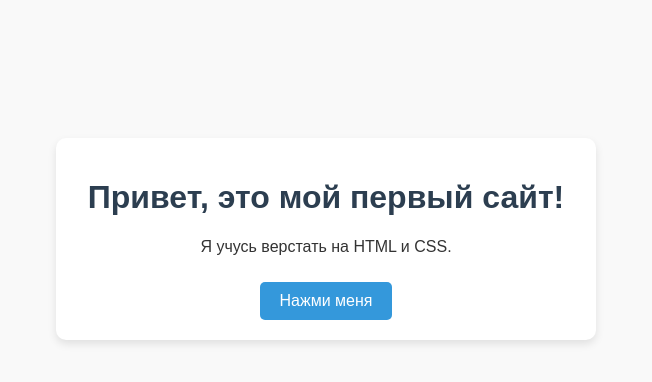
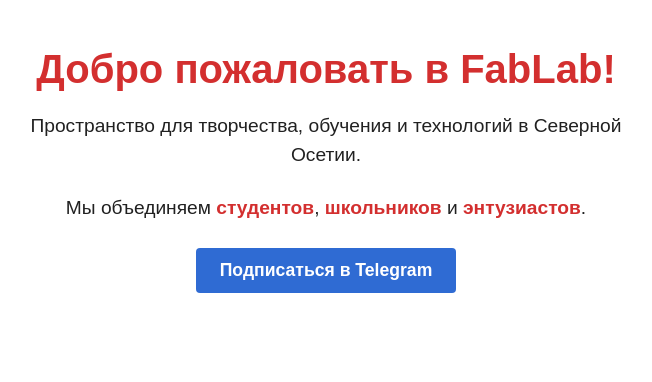
Before and after one commit to theRightWay77/di.github.io, a plain HTML site: page index.html in a window 1280 px wide. Shown: the whole page, without its empty margins (314-966 px from the left). Drawn offline with Linux system fonts and the light colour scheme.

Commit message:
Update index.html

```diff
--- a/index.html
+++ b/index.html
@@ -1,55 +1,68 @@
 <!DOCTYPE html>
 <html lang="ru">
 <head>
-  <meta charset="UTF-8" />
-  <meta name="viewport" content="width=device-width, initial-scale=1.0"/>
-  <title>Мой первый сайт</title>
+  <meta charset="UTF-8">
+  <meta name="viewport" content="width=device-width, initial-scale=1.0">
+  <title>FabLab Алания</title>
   <style>
     body {
       font-family: Arial, sans-serif;
-      background-color: #f9f9f9;
-      color: #333;
+      background-color: #FFFFFF;
+      color: #212121;
       text-align: center;
-      padding: 40px 20px;
-    }
-    h1 {
-      color: #2c3e50;
+      margin: 0;
+      padding: 20px;
     }
 
-    .card {
-      background: white;
-      padding: 20px;
-      margin: 90px auto;
-      max-width: 500px;
-      border-radius: 10px;
-      box-shadow: 0 4px 8px rgba(0,0,0,0.1);
+    h1 {
+      color: #D32F2F;
+      font-size: 2.5em;
+      margin-bottom: 20px;
     }
-    button {
-      background-color: #3498db;
+
+    p {
+      font-size: 1.2em;
+      max-width: 600px;
+      margin: 0 auto 25px;
+      line-height: 1.5;
+    }
+
+    .highlight {
+      color: #D32F2F;
+      font-weight: bold;
+    }
+
+    .btn-instagram {
+      display: inline-block;
+      background: #2f6bd3;
       color: white;
-      border: none;
-      padding: 10px 20px;
-      font-size: 16px;
-      border-radius: 5px;
-      cursor: pointer;
-      margin-top: 10px;
+      text-decoration: none;
+      padding: 12px 24px;
+      border-radius: 4px;
+      font-size: 1.1em;
+      font-weight: bold;
+      transition: background 0.3s;
     }
-    button:hover {
-      background-color: #2980b9;
+
+    .btn-instagram:hover {
+      background: #0641a6;
+      transform: translateY(-2px);
+    }
+
+    .yellow-accent {
+      color: #FFC107;
     }
   </style>
 </head>
 <body>
-  <div class="card">
-    <h1>Привет, это мой первый сайт!</h1>
-    <p>Я учусь верстать на HTML и CSS.</p>
-    <button onclick="showAlert()">Нажми меня</button>
-  </div>
+  <h1>Добро пожаловать в FabLab!</h1>
+  <p>Пространство для творчества, обучения и технологий в Северной Осетии.</p>
+  <p>Мы объединяем <span class="highlight">студентов</span>, <span class="highlight">школьников</span> и <span class="highlight">энтузиастов</span>.</p>
 
-  <script>
-    function showAlert() {
-      alert('Поздравляю! Ты только что запустил JavaScript 🎉');
-    }
-  </script>
+  <a href="https://t.me/fablab_alania"
+     target="_blank"
+     class="btn-instagram">
+    Подписаться в Telegram
+  </a>
 </body>
 </html>
```
